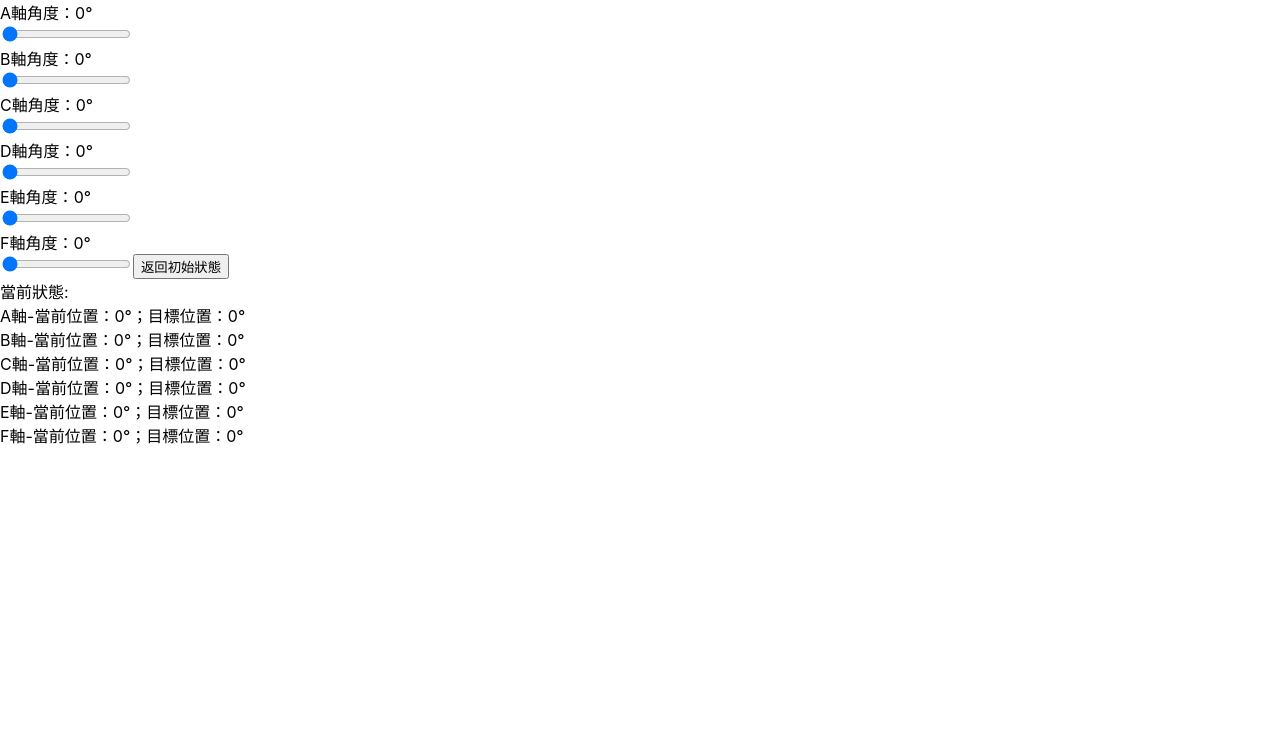
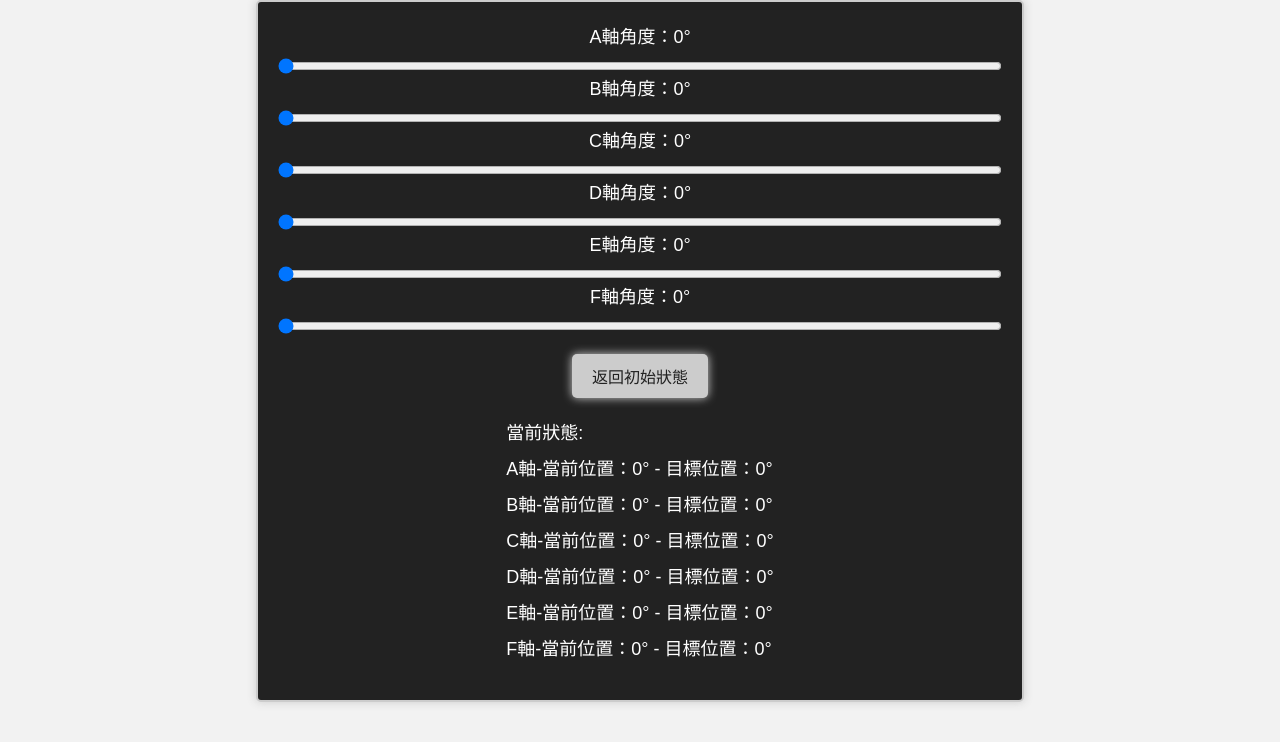
Before and after one commit to shawfeg218/esp32-robotArm-app, a React (Create React App) app in the folder client/: page /arm-control in a window 1280 px wide. Shown: the top 742 px of the page. Built offline with nearby package versions, Linux system fonts and the light colour scheme; no server answers.

Commit message:
finish ArmControl.js into Container and presentation, adding ArmControl.css

```diff
--- a/client/src/App.js
+++ b/client/src/App.js
@@ -1,8 +1,8 @@
 import { BrowserRouter as Router, Routes, Route } from 'react-router-dom';
 import Home from './components/Home';
 import Quiz from './components/Quiz';
-import ArmControl from './components/ArmControl';
 import './CSS/App.css';
+import ArmControlContainer from './components/ArmControlContainer';
 
 function App() {
   return (
@@ -10,7 +10,7 @@ function App() {
       <Routes>
         <Route path="/" element={<Home />} />
         <Route path="/quiz" element={<Quiz />} />
-        <Route path="/arm-control" element={<ArmControl />} />
+        <Route path="/arm-control" element={<ArmControlContainer />} />
       </Routes>
     </Router>
   );
--- a/client/src/CSS/App.css
+++ b/client/src/CSS/App.css
@@ -1,38 +1,10 @@
-.App {
-  text-align: center;
+* {
+  box-sizing: border-box;
+  margin: 0;
+  padding: 0;
+  font-family: Arial, Helvetica, sans-serif;
 }
 
-.App-logo {
-  height: 40vmin;
-  pointer-events: none;
+body {
+  background-color: #f2f2f2;
 }
-
-@media (prefers-reduced-motion: no-preference) {
-  .App-logo {
-    animation: App-logo-spin infinite 20s linear;
-  }
-}
-
-.App-header {
-  background-color: #282c34;
-  min-height: 100vh;
-  display: flex;
-  flex-direction: column;
-  align-items: center;
-  justify-content: center;
-  font-size: calc(10px + 2vmin);
-  color: white;
-}
-
-.App-link {
-  color: #61dafb;
-}
-
-@keyframes App-logo-spin {
-  from {
-    transform: rotate(0deg);
-  }
-  to {
-    transform: rotate(360deg);
-  }
-}
--- /dev/null
+++ b/client/src/CSS/ArmControl.css
@@ -0,0 +1,49 @@
+.axis-container {
+  display: flex;
+  flex-direction: column;
+  align-items: center;
+  margin: 0 auto;
+  max-width: 60%;
+  background-color: #222;
+  color: #fff;
+  border: 2px solid #ccc;
+  box-shadow: 0 0 10px #ccc;
+  padding: 20px;
+  border-radius: 5px;
+}
+
+.axis-container > div {
+  margin-bottom: 10px;
+  font-size: 18px;
+}
+
+.axis-container input[type='range'] {
+  width: 100%;
+}
+
+.current-state {
+  margin-top: 20px;
+}
+
+.current-state > div {
+  margin-bottom: 10px;
+  font-size: 18px;
+}
+
+.reset-btn {
+  margin-top: 20px;
+  padding: 10px 20px;
+  background-color: #ccc;
+  color: #222;
+  border: none;
+  box-shadow: 0 0 10px #ccc;
+  border-radius: 5px;
+  text-transform: uppercase;
+  font-size: 16px;
+  cursor: pointer;
+  transition: background-color 0.3s ease-in-out;
+}
+
+.reset-btn:hover {
+  background-color: #999;
+}
--- a/client/src/components/ArmControl.js
+++ b/client/src/components/ArmControl.js
@@ -1,54 +1,11 @@
-import React, { useState, useEffect } from 'react';
-import axios from 'axios';
+import React from 'react';
+import '../CSS/ArmControl.css';
 
-function ArmControl() {
-	const [targetAngles, setTargetAngles] = useState({
-		A: 0,
-		B: 0,
-		C: 0,
-		D: 0,
-		E: 0,
-		F: 0,
-	});
-	const [currentAngles, setCurrentAngles] = useState({
-		A: 0,
-		B: 0,
-		C: 0,
-		D: 0,
-		E: 0,
-		F: 0,
-	});
-
-	const handleChange = (axis, angle) => {
-		const newAngles = { ...targetAngles };
-		newAngles[axis] = angle;
-		setTargetAngles(newAngles);
-		axios.post('/set-axis-angle', { axis, angle });
-	};
-
-	const handleReset = () => {
-		setTargetAngles({
-			A: 0,
-			B: 0,
-			C: 0,
-			D: 0,
-			E: 0,
-			F: 0,
-		});
-		axios.post('/reset-arm');
-	};
-
-	useEffect(() => {
-		const interval = setInterval(() => {
-			axios.get('/get-angles').then((res) => {
-				setCurrentAngles(res.data);
-			});
-		}, 1000);
-		return () => clearInterval(interval);
-	}, []);
+export default function ArmControl(props) {
+  const { targetAngles, currentAngles, handleChange, handleReset } = props;
 
   return (
-		<div>
+    <div className="axis-container">
       <div>A軸角度：{targetAngles.A}°</div>
       <input
         type="range"
@@ -97,28 +54,31 @@ function ArmControl() {
         value={targetAngles.F}
         onChange={(e) => handleChange('F', e.target.value)}
       />
-			<button onClick={handleReset}>返回初始狀態</button>
+
+      <button className="reset-btn" onClick={handleReset}>
+        返回初始狀態
+      </button>
+      <div className="current-state">
         <div>當前狀態:</div>
         <div>
-				A軸-當前位置：{currentAngles.A}°；目標位置：{targetAngles.A}°
+          A軸-當前位置：{currentAngles.A}° - 目標位置：{targetAngles.A}°
         </div>
         <div>
-				B軸-當前位置：{currentAngles.B}°；目標位置：{targetAngles.B}°
+          B軸-當前位置：{currentAngles.B}° - 目標位置：{targetAngles.B}°
         </div>
         <div>
-				C軸-當前位置：{currentAngles.C}°；目標位置：{targetAngles.C}°
+          C軸-當前位置：{currentAngles.C}° - 目標位置：{targetAngles.C}°
         </div>
         <div>
-				D軸-當前位置：{currentAngles.D}°；目標位置：{targetAngles.D}°
+          D軸-當前位置：{currentAngles.D}° - 目標位置：{targetAngles.D}°
         </div>
         <div>
-				E軸-當前位置：{currentAngles.E}°；目標位置：{targetAngles.E}°
+          E軸-當前位置：{currentAngles.E}° - 目標位置：{targetAngles.E}°
         </div>
         <div>
-				F軸-當前位置：{currentAngles.F}°；目標位置：{targetAngles.F}°
+          F軸-當前位置：{currentAngles.F}° - 目標位置：{targetAngles.F}°
+        </div>
       </div>
     </div>
   );
 }
-
-export default ArmControl;
--- /dev/null
+++ b/client/src/components/ArmControlContainer.js
@@ -0,0 +1,61 @@
+import React, { useState, useEffect } from 'react';
+import axios from 'axios';
+import ArmControl from './ArmControl';
+
+function ArmControlContainer() {
+  const [targetAngles, setTargetAngles] = useState({
+    A: 0,
+    B: 0,
+    C: 0,
+    D: 0,
+    E: 0,
+    F: 0,
+  });
+  const [currentAngles, setCurrentAngles] = useState({
+    A: 0,
+    B: 0,
+    C: 0,
+    D: 0,
+    E: 0,
+    F: 0,
+  });
+
+  const handleChange = (axis, angle) => {
+    const newAngles = { ...targetAngles };
+    newAngles[axis] = angle;
+    setTargetAngles(newAngles);
+    axios.post('/set-axis-angle', { axis, angle });
+  };
+
+  const handleReset = () => {
+    setTargetAngles({
+      A: 0,
+      B: 0,
+      C: 0,
+      D: 0,
+      E: 0,
+      F: 0,
+    });
+    axios.post('/reset-arm');
+  };
+
+  useEffect(() => {
+    const interval = setInterval(() => {
+      axios.get('/get-angles').then((res) => {
+        setCurrentAngles(res.data);
+      });
+    }, 1000);
+    return () => clearInterval(interval);
+  }, []);
+
+  return (
+    <ArmControl
+      targetAngles={targetAngles}
+      currentAngles={currentAngles}
+      handleChange={handleChange}
+      handleReset={handleReset}
+    />
+  );
+}
+
+export default ArmControlContainer;
```
Also changed, not shown: client/ForChat.txt. Lines whose indentation alone changed are shown as unchanged.
